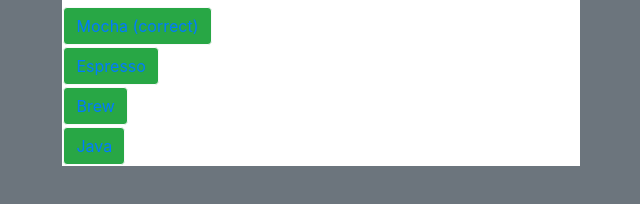
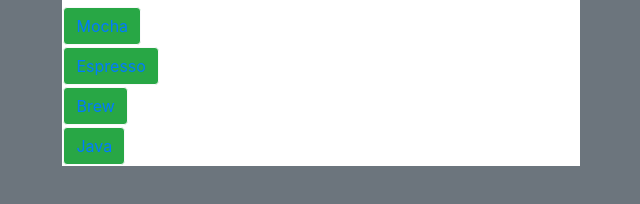
Before and after one commit to ManuelFortuna1/Question-three, a plain HTML site: page index.html in a window 1280 px wide. Shown: the part 216-420 px from the top of the page, without its empty margins (319-959 px from the left). Drawn offline with nearby package versions, Linux system fonts and the light colour scheme.

Commit message:
Update index.html

```diff
--- a/index.html
+++ b/index.html
@@ -23,7 +23,7 @@
 			<td> <h4> What was JavaScript's first ever name? </h4> </td>
 		</tr>
 	 <tr>
-	 	<td> <button class="btn btn-success  btn-outline-light btn-xl"> <a href="https://manuelfortuna1.github.io/Question-four/"> Mocha (correct) </a></button></td>
+	 	<td> <button class="btn btn-success  btn-outline-light btn-xl"> <a href="https://manuelfortuna1.github.io/Question-four/"> Mocha </a></button></td>
 	 </tr>
 	 	 <tr>
 	 	<td> <button class="btn btn-success  btn-outline-light btn-xl"> <a href="https://manuelfortuna1.github.io/Main-Menu/"> Espresso </a></button></td>
```
